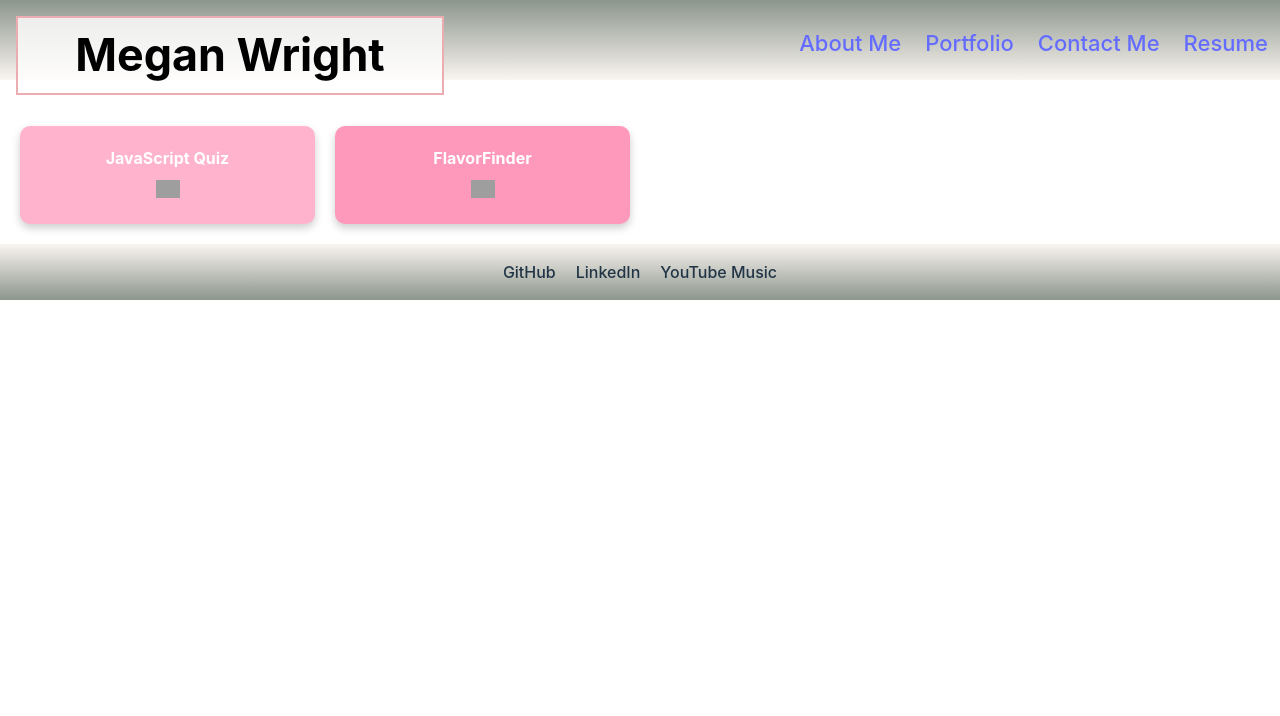
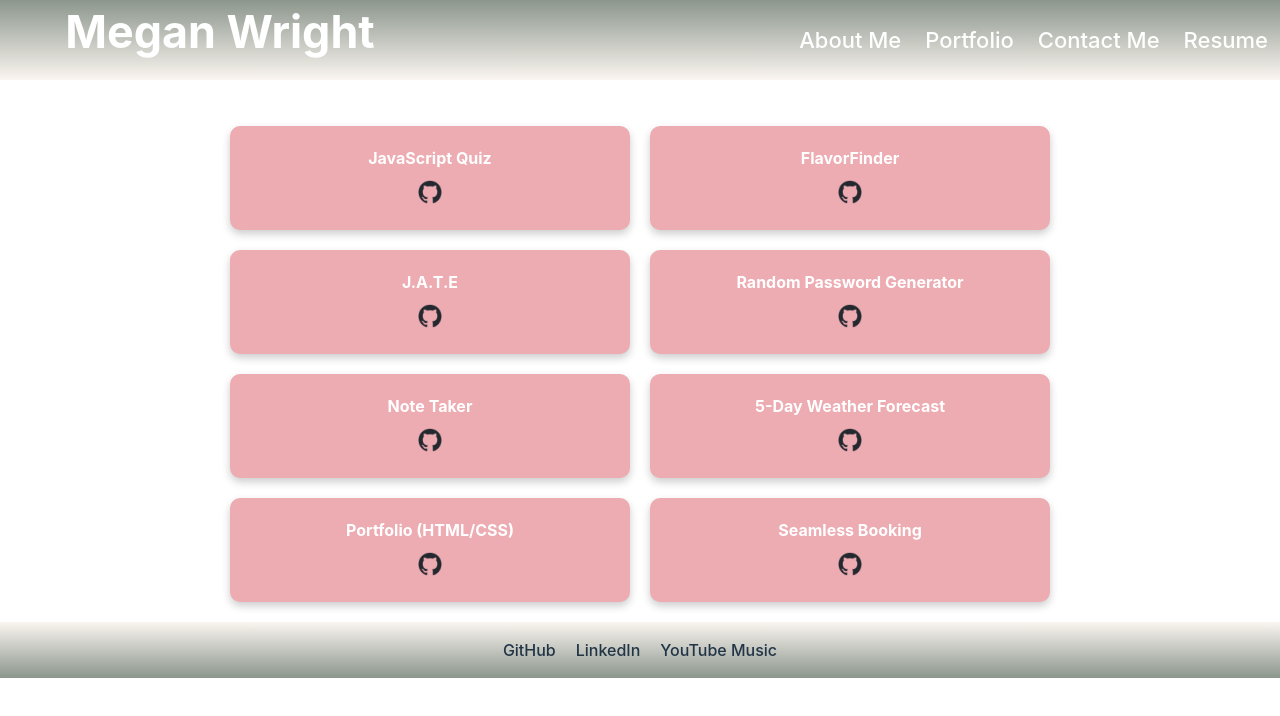
Before and after one commit to mmw18/reactPortfolio, a React (Vite) app: page /projects in a window 1280 px wide. Shown: the top 716 px of the page. Built offline with nearby package versions, Linux system fonts and the light colour scheme; grey boxes are pictures that could not be loaded.

Commit message:
projects section code

```diff
--- a/src/components/header/header.css
+++ b/src/components/header/header.css
@@ -5,21 +5,20 @@ header {
     justify-content: space-between;
     margin-bottom: 2%;
     width: 100%;
+    text-decoration: none;
 }
 
 .overlay-title {
     font-size: 2.8rem;
     font-weight: bold;
-    color: black;
-    background-color: rgba(255, 255, 255, 0.8);
-    padding: 13px 27px;
-    border: 2px solid #edabb2;
-    margin: 1rem;
+    color: white;
+    padding: 0 27px;
+    margin: .5rem;
     min-width: 370px;
 }
 
 nav {
-    padding-top: 3px;
+    padding-top: 0;
 }
 
 nav ul {
@@ -35,7 +34,7 @@ nav ul li {
 }
 
 .header a:hover {
-    color: #808080; /* Color change on hover, adjust as needed */
+    color: #808080; /* Color change on hover*/
   }
   .overlay-title-link {
     text-decoration: none;
--- a/src/components/projects/projects.css
+++ b/src/components/projects/projects.css
@@ -1,16 +1,24 @@
 .projects-container {
     display: grid;
-    grid-template-columns: repeat(auto-fill, minmax(250px, 1fr)); /* Adjust card size as needed */
+    grid-template-columns: repeat(2, 1fr); /* Creates two columns */
     gap: 20px; /* Spacing between cards */
     padding: 20px; /* Padding around the grid */
+    width: 100%; /* Ensures the container takes up the full width */
+    box-sizing: border-box; /* Includes padding in the width calculation */
+    justify-content: center;
   }
 
+
   .project-card {
+    background-color: #edabb2; /* Set all cards to the specified pink color */
     padding: 20px;
     border-radius: 10px; /* Rounded corners */
     color: white; /* Text color */
     box-shadow: 0 4px 8px rgba(0, 0, 0, 0.2); /* Card shadow */
     transition: transform 0.3s ease;
+    display: flex; /* Makes sure the contents are flexibly organized */
+    flex-direction: column; /* Aligns items in a column */
+    justify-content: space-between; /* Distributes space evenly */
   }
 
   .project-card:hover {
@@ -34,3 +42,9 @@
     width: 24px; /* Adjust icon size */
     height: auto;
   }
+
+@media (min-width: 600px) {
+  .projects-container {
+    grid-template-columns: repeat(2, minmax(200px, 400px)); /* Adjusted card width */
+  }
+}
--- a/src/components/projects/projects.jsx
+++ b/src/components/projects/projects.jsx
@@ -1,19 +1,26 @@
 import React from 'react';
-import './Projects.css'; // Import the CSS file
+import './Projects.css';
+import githubIcon from '../../assets/github-mark.png';
 
 const projects = [
   { name: 'JavaScript Quiz', url: 'https://mmw18.github.io/JavaScript-Quiz/', repo: 'https://github.com/mmw18/JavaScript-Quiz' },
   { name: 'FlavorFinder', url: 'https://dry-waters-69396-c33e43ba5835.herokuapp.com/', repo: 'https://github.com/mmw18/FlavorFinder' },
+  { name: 'J.A.T.E', url: 'https://text-editor-mmw18-1a3f7b5bdedd.herokuapp.com/', repo: 'https://github.com/mmw18/TextEditor' },
+  { name: 'Random Password Generator', url: 'https://mmw18.github.io/Random-Password-Generator/', repo: 'https://github.com/mmw18/Random-Password-Generator' },
+  { name: 'Note Taker', url: 'https://notetaker-mmw18-90c45d738b00.herokuapp.com/', repo: 'https://github.com/mmw18/Note-Taker' },
+  { name: '5-Day Weather Forecast', url: 'https://mmw18.github.io/5day-weather-forecast/', repo: 'https://github.com/mmw18/5day-weather-forecast' },
+  { name: 'Portfolio (HTML/CSS)', url: 'https://mmw18.github.io/Portfolio-Project/', repo: 'https://github.com/mmw18/Portfolio-Project' },
+  { name: 'Seamless Booking', url: 'https://deazymat.github.io/travel-project/', repo: 'https://github.com/Deazymat/travel-project' },
 ];
 
 const Projects = () => {
     return (
       <div className="projects-container">
         {projects.map((project, index) => (
-        <div className="project-card" style={{ backgroundColor: `hsl(340, 100%, ${85 - index * 5}%)` }} key={index}>
+          <div className="project-card" key={index}>
             <a href={project.url} target="_blank" rel="noopener noreferrer" className="project-name">{project.name}</a>
             <a href={project.repo} target="_blank" rel="noopener noreferrer" className="github-link">
-            <img src="/path-to-github-icon.png" alt="GitHub" /> {/* Replace with your GitHub icon path */}
+              <img src={githubIcon} alt="" />
             </a>
           </div>
         ))}
@@ -21,4 +28,5 @@ const Projects = () => {
     );
   };
 
+
 export default Projects;
--- a/src/index.css
+++ b/src/index.css
@@ -6,6 +6,7 @@
   color-scheme: light dark;
   color: rgba(255, 255, 255, 0.87);
   background-color: #Faf5f0;
+  text-decoration: none;
 
   font-synthesis: none;
   text-rendering: optimizeLegibility;
@@ -15,11 +16,11 @@
 
 a {
   font-weight: 500;
-  color: #646cff;
-  text-decoration: inherit;
+  color: white;
+  text-decoration: none;
 }
 a:hover {
-  color: #535bf2;
+  color: #808080;
 }
 
 body {
```
Also changed, not shown: src/assets/github-mark.png (added). Lines whose indentation alone changed are shown as unchanged.
